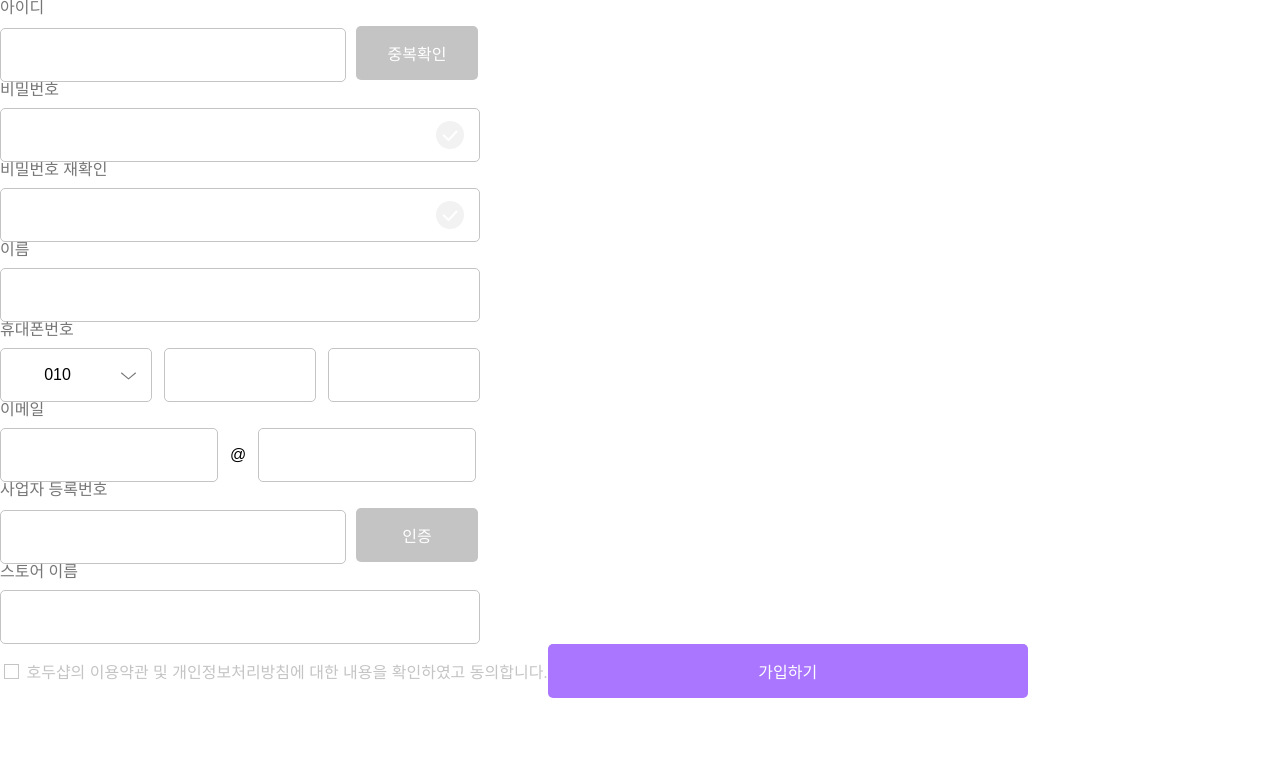
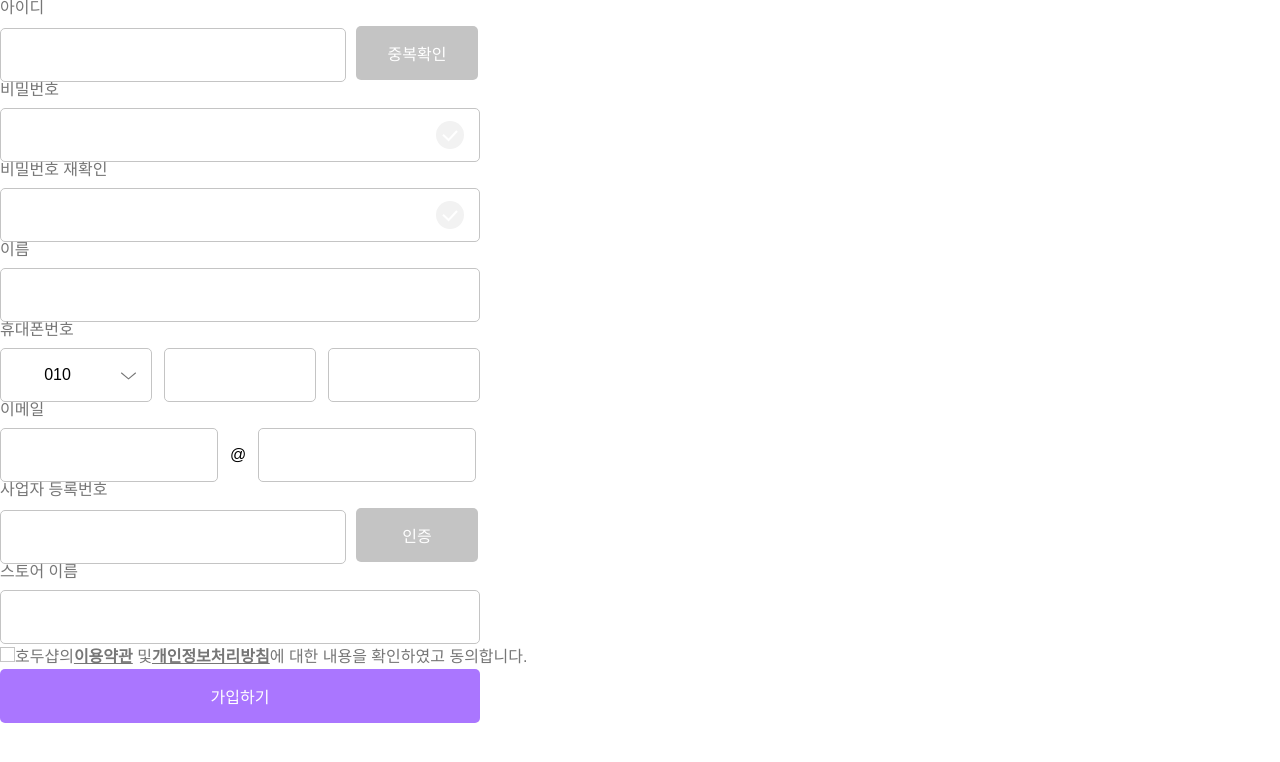
Before and after one commit to hyejee0504/Open_Market, a React (Create React App) app in the folder my-app/: page /account/join in a window 1280 px wide. Shown: the top 762 px of the page. Built offline with nearby package versions, Linux system fonts and the light colour scheme; a web font is replaced by a local one.

Commit message:
:sparkles: Feat: required추가로 필수정보 입력 구현

```diff
--- a/my-app/src/component/common/button/ButtonStyle.ts
+++ b/my-app/src/component/common/button/ButtonStyle.ts
@@ -10,6 +10,7 @@ interface CommonBtnProps{
 }
 
 const CommonBtn = styled.button<CommonBtnProps>`
+    display: inline-block;
     width: ${({width}) => (width ? width : "480px")};
     background-color: var(--color-main);
     color: var(--color-white);
--- a/my-app/src/component/common/checkbox/CheckBoxInputStyle.ts
+++ b/my-app/src/component/common/checkbox/CheckBoxInputStyle.ts
@@ -7,11 +7,20 @@ display: inline-flex;
 align-items: center;
  cursor: pointer;
  font-size: 1rem;
+ height: 15px;
+ padding-top: 5px;
+
 `
 export const CheckBox = styled.input.attrs({ type: "checkbox" })`
 appearance: none;
+/* padding-bottom: -10px; */
+margin: 0;
+/* padding-top: 10px; */
+height: 15px;
+
 
     &:after{
+        height: 15px;
         content: "   sdfsasdfasddfs";
         display: inline-block;
         color: transparent;
--- a/my-app/src/component/join/joininput/JoinInput.tsx
+++ b/my-app/src/component/join/joininput/JoinInput.tsx
@@ -40,13 +40,14 @@ function CommonInput ({ onClick, onChange, onButton, error, value, icon,...props
         autoComplete='off'
         ref={inputRef}
         error={error}
+        required
         />
         {onButton === false || onButton === true ? (
             <CommonBtn onClick={handleBtnClick} disabled={!onButton} width='122px'>
                 {props.name === "username" ? "중복확인" : "인증"}
             </CommonBtn>
         ) : null}
-        {value !== "" && error !== "" ? <S.ErrorMessage>{error}</S.ErrorMessage> : null}
+        {value !== "" && error !== "" ? <S.ErrorMessage error={error}>{error}</S.ErrorMessage> : null}
     </S.CommonInput>
 
   )
@@ -82,6 +83,7 @@ function PhoneInput({onChange, onClick, value1, value2, value3, error, maxlength
         value={value2}
         maxLength={Number(4)}
         error={error}
+        required
         />
         <S.PhoneInput
         name="phone3"
@@ -90,9 +92,10 @@ function PhoneInput({onChange, onClick, value1, value2, value3, error, maxlength
         value={value3}
         maxLength={Number(4)}
         error={error}
+        required
         />
       </div>
-      {(value2 || value3 )&& error !== "" ? <S.ErrorMessage>{error}</S.ErrorMessage> : null}
+      {(value2 || value3 )&& error !== "" ? <S.ErrorMessage error={error}>{error}</S.ErrorMessage> : null}
     </S.PhoneInputWrapper>
   )
 }
@@ -118,6 +121,8 @@ return(
       value={value1}
       autoComplete='off'
       width="218px"
+      error={error}
+      required
     />
     <span style={{padding : "0px 12px"}}>@</span>
     <S.Input
@@ -128,6 +133,8 @@ return(
       value={value2}
       autoComplete='off'
       width="218px"
+      error={error}
+      required
     />
     {(value1 || value2 )&& error !== "" ? <S.ErrorMessage>{error}</S.ErrorMessage> : null}
   </div>
--- a/my-app/src/component/join/joininput/JoinInputStyle.ts
+++ b/my-app/src/component/join/joininput/JoinInputStyle.ts
@@ -14,18 +14,18 @@ const LabelText = styled.label`
     margin-bottom: 10px;
 `;
 
-const Input = styled.input<{ width?: string; icon?: string; error?:string; value?: string;}>`
+const Input = styled.input<{ width?: string; icon?: string; error?:string; value?: string; id?: string;}>`
     width: ${({width}) => (width ? width : "480px")};
     height: 54px;
-    border:  ${({error, value}) => (value !== "" && error !== "" ? "1px solid var(--color-red)" : "1px solid var(--color-grey)")};
+    border:  ${({error, value, id}) => (value !== "" && error !== "" && error !== "멋진 아이디네요 :)" && id !== "storeName" && error !=="사용 가능한 사업자등록번호입니다."? "1px solid var(--color-red)" : "1px solid var(--color-grey)")};
     border-radius: 5px;
     background: ${({icon}) => icon && `url(${icon}) no-repeat right 15px center`};
     padding: 0px 10px;
-    outline-color: ${({error, value}) => (value !== "" && error !== "" ? "var(--color-red)" : "var(--color-main)")};
+    outline-color: ${({error, value, id}) => (value !== "" && error !== ""&& error !== "멋진 아이디네요 :)" && id !== "storeName"&& error !=="사용 가능한 사업자등록번호입니다." ? "var(--color-red)" : "var(--color-main)")};
 `;
 
-const ErrorMessage = styled.p`
-    color: var(--color-red);
+const ErrorMessage = styled.p<{error?: string}>`
+    color: ${({error}) => (error !== "멋진 아이디네요 :)" && error !=="사용 가능한 사업자등록번호입니다." ? "var(--color-red)" : "var(--color-main)")};
     margin-top: 10px;
 `
 
--- a/my-app/src/component/join/joininputform/JoinInputForm.tsx
+++ b/my-app/src/component/join/joininputform/JoinInputForm.tsx
@@ -14,7 +14,10 @@ import {
   getJoinStatus,
   getJoinError,
   getJoinUserType,
-  JoinDataForm
+  JoinDataForm,
+  resetAll,
+  resetName,
+  resetCompanyNumber,
 } from "../../../features/joinSlice"
 import { useAppDispatch, useAppSelector } from '../../../hook/hooks';
 import { AppDispatch } from '../../../store/store';
@@ -93,7 +96,7 @@ export default function JoinInputForm() {
   //아이디 변경 함수
   const onChangeUsername = (e: React.ChangeEvent<HTMLInputElement>) => {
     if(nameStatus !== "idle"){
-
+      dispatch(resetName());
     }else{
       const {name, value} = e.target;
       const message = "* 아이디는 3-20자 이내의 영어 소문자, 대문자, 숫자만 가능합니다.";
@@ -108,11 +111,7 @@ export default function JoinInputForm() {
         setErrorMessage({...errorMessage, [name] : message});
         setOnUsernameBtn(false);
       }
-
-
     }
-
-
   }
 
   //패스워드 변경 함수
@@ -206,7 +205,7 @@ export default function JoinInputForm() {
   //사업자 등록 번호 변경 함수
   const onChangeCompanyRegistrationNumber = (e: React.ChangeEvent<HTMLInputElement>) => {
     if(companyStatus !== "idle"){
-
+      dispatch(resetCompanyNumber());
     }else{
       const {name, value} = e.target;
       const message = "* 사업자 등록 번호는 숫자 10자로 입력해주세요.";
@@ -236,8 +235,6 @@ export default function JoinInputForm() {
   //체크 박스 확인
   const onChangeCheckbox = (e: React.ChangeEvent<HTMLInputElement>) => {
     setUserFormValue({...userFormValue, "checkBox" : e.target.checked})
-    console.log(e.target.checked);
-
   }
 
 
@@ -259,7 +256,7 @@ export default function JoinInputForm() {
       onChange={onChangeUsername}
       value={userFormValue.username}
       onClick={checkUserNameVaild}
-      error={errorMessage.username}
+      error={nameMessage || errorMessage.username}
       />
       <CommonInput
       label='비밀번호'
@@ -321,9 +318,16 @@ export default function JoinInputForm() {
           value={sellerValues.storeName}
         />
       </>
-      <CheckBoxInput onChange={onChangeCheckbox} checked={userFormValue.checkBox} children={undefined}/> <span style={{color : "var(--color-grey)"}}>호두샵의 <Link to="/">이용약관</Link> 및 <Link to="/">개인정보처리방침</Link>에 대한 내용을 확인하였고 동의합니다.</span>
+      <div style={{display: "flex", alignItems: "flex-end"}}>
+        <CheckBoxInput onChange={onChangeCheckbox} checked={userFormValue.checkBox} children={undefined}/>
+        <span style={{color : "var(--color-darkGrey)", lineHeight : "5px"}}>
+          호두샵의
+          <Link to="/" style={{fontWeight : "700", textDecoration: "underline"}}>이용약관</Link> 및
+          <Link to="/" style={{fontWeight : "700", textDecoration: "underline"}}>개인정보처리방침</Link>
+          에 대한 내용을 확인하였고 동의합니다.</span>
+      </div>
 
-      <CommonBtn type='submit'>가입하기</CommonBtn>
+      <CommonBtn type='submit' style={{marginTop: "10px"}}>가입하기</CommonBtn>
     </form>
   )
 }
--- a/my-app/src/features/joinSlice.ts
+++ b/my-app/src/features/joinSlice.ts
@@ -30,7 +30,7 @@ interface JoinState {
 
 
 const initialState: JoinState = {
-    joinStatus: "idle",
+    joinStatus: "idle", //유휴상태
 
     error: "",
     userType: "BUYER",
@@ -62,7 +62,7 @@ export const fetchPostCompanyNum = createAsyncThunk(
     async (company_registration_number: string, { rejectWithValue }) => {
       try {
         const data = { company_registration_number };
-        const result = await axios.post(`${BASE_URL}/accounts/signup/valid/`, data);
+        const result = await axios.post(`${BASE_URL}/accounts/signup/valid/company_registration_number/`, data);
         console.log(result.data);
         return result.data;
       } catch (error: any) {
@@ -94,7 +94,22 @@ export const fetchPostCompanyNum = createAsyncThunk(
         name: "joinSlice",
         initialState,
         reducers: {
-
+          resetAll: () => initialState,
+          resetName: (state) => {
+            state.nameStatus = "idle";
+            state.nameMessage = "";
+          },
+          resetCompanyNumber: (state) => {
+            state.companyNumberStatus = "idle";
+            state.companyMessage = "";
+          },
+          resetJoin: (state) => {
+            state.joinStatus = "idle";
+            state.error = "";
+          },
+          resetJoinUserType: (state, action) => {
+            state.userType = action.payload;
+          },
         },
         extraReducers: (builder) => {
             //아이디 검증
@@ -176,4 +191,6 @@ export const fetchPostCompanyNum = createAsyncThunk(
 
     export const getJoinUserType = (state: RootState) => state.join.userType;
 
+    export const { resetAll, resetName, resetCompanyNumber, resetJoin, resetJoinUserType } = joinSlice.actions;
+
     export default joinSlice.reducer;
```
